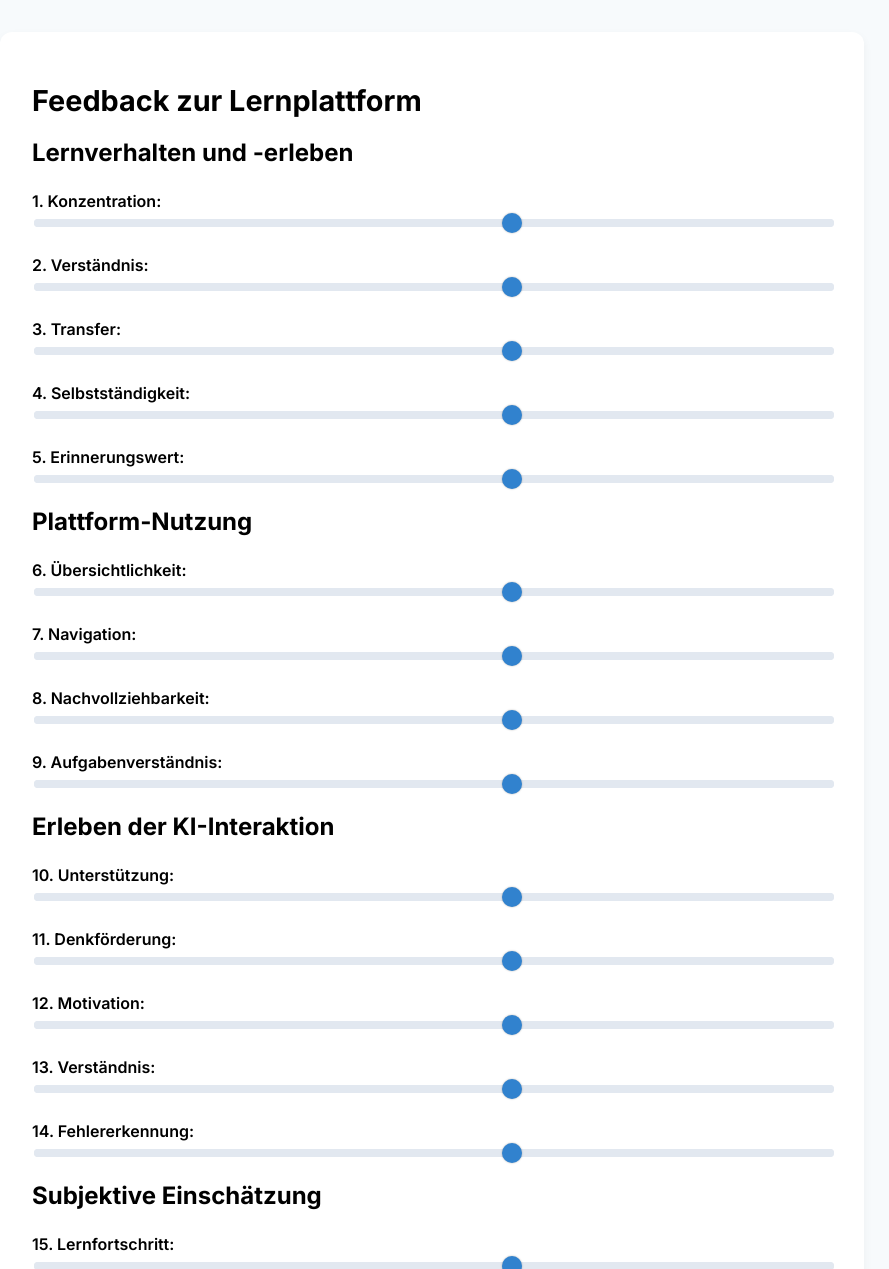
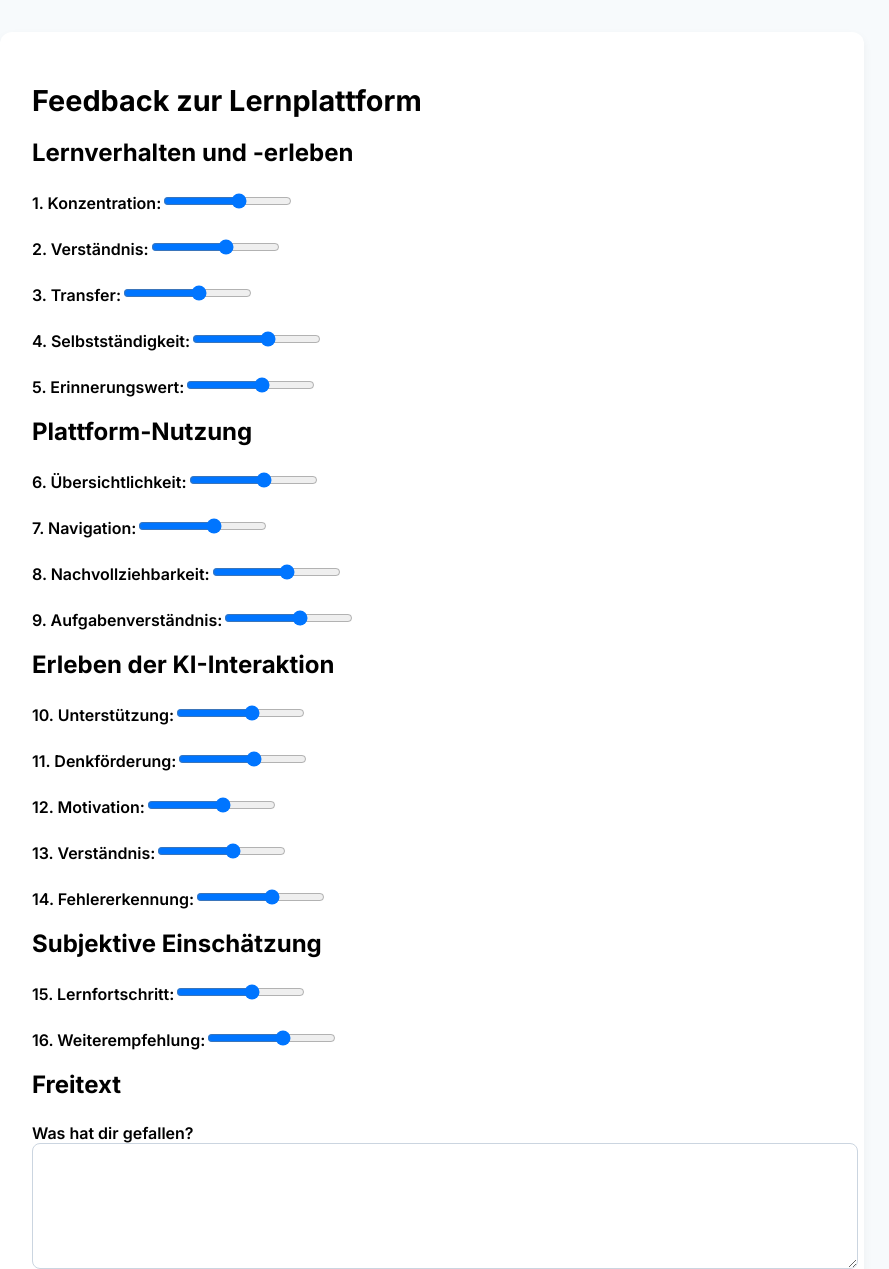
Before and after one commit to TheRizzMaster/Lehrprojekt_Bachelor_FS25, a PHP site: page /plattform_feedback.html in a window 1280 px wide. Shown: the top 1269 px of the page, without its empty margins (208-1097 px from the left). Run offline with PHP 8.4, Linux system fonts and the light colour scheme.

Commit message:
Update plattform_feedback.css

```diff
--- a/css/plattform_feedback.css
+++ b/css/plattform_feedback.css
@@ -86,56 +86,35 @@ body {
     text-align: center;
   }
 
-  /* Schönerer Slider */
-input[type="range"] {
+  /* Slider-Stil */
+  .slider-wrapper input[type="range"] {
     -webkit-appearance: none;
+    appearance: none;
     width: 100%;
-    height: 8px;
-    border-radius: 5px;
-    background: #e2e8f0;
+    height: 6px;
+    border-radius: 3px;
+    background: linear-gradient(to right, #3182ce 0%, #3182ce 50%, #e2e8f0 50%, #e2e8f0 100%);
     outline: none;
-    transition: background 0.3s;
+    transition: background 450ms ease-in;
   }
 
-  input[type="range"]::-webkit-slider-thumb {
+  /* Slider Daumen (Webkit & Firefox) */
+  .slider-wrapper input[type="range"]::-webkit-slider-thumb {
     -webkit-appearance: none;
-    height: 20px;
-    width: 20px;
+    appearance: none;
+    width: 16px;
+    height: 16px;
+    background: #3182ce;
     border-radius: 50%;
-    background: #3182ce;
     cursor: pointer;
-    transition: background 0.3s ease;
-    box-shadow: 0 0 2px rgba(0, 0, 0, 0.3);
-    margin-top: -6px;
+    border: none;
   }
 
-  input[type="range"]::-moz-range-thumb {
-    height: 20px;
-    width: 20px;
+  .slider-wrapper input[type="range"]::-moz-range-thumb {
+    width: 16px;
+    height: 16px;
+    background: #3182ce;
     border-radius: 50%;
-    background: #3182ce;
     cursor: pointer;
     border: none;
-    box-shadow: 0 0 2px rgba(0, 0, 0, 0.3);
   }
-
-  input[type="range"]:hover::-webkit-slider-thumb {
-    background: #2b6cb0;
-  }
-
-  input[type="range"]:focus::-webkit-slider-thumb {
-    box-shadow: 0 0 0 4px rgba(49, 130, 206, 0.3);
-  }
-
-  /* Aktiver Bereich einfärben */
-  input[type="range"]::-webkit-slider-runnable-track {
-    height: 8px;
-    background: linear-gradient(to right, #3182ce var(--val, 0%), #e2e8f0 var(--val, 0%));
-    border-radius: 5px;
-  }
-
-  input[type="range"]::-moz-range-track {
-    height: 8px;
-    background: #e2e8f0;
-    border-radius: 5px;
-  }
```
